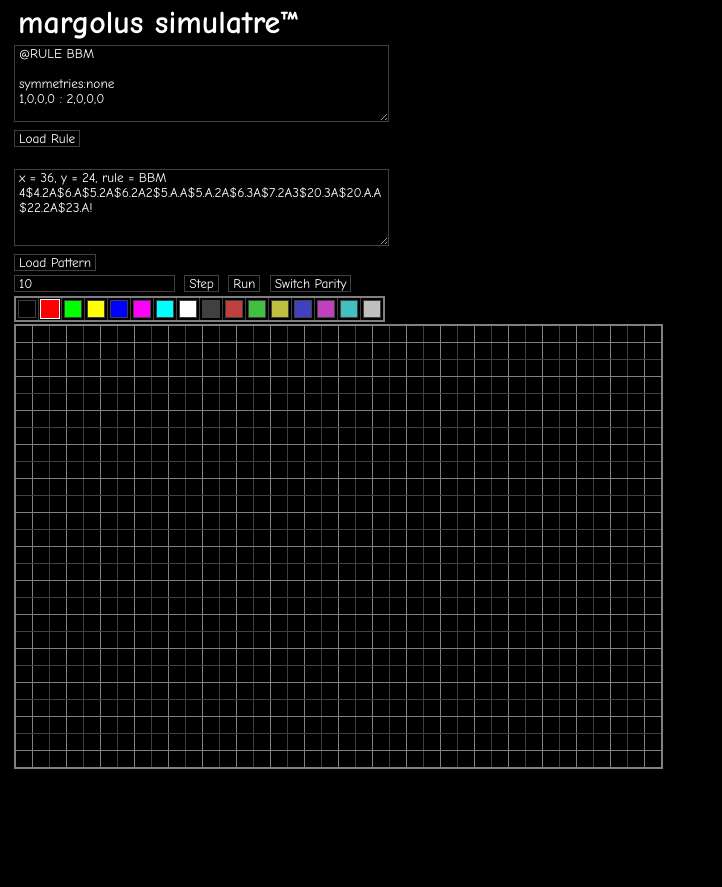
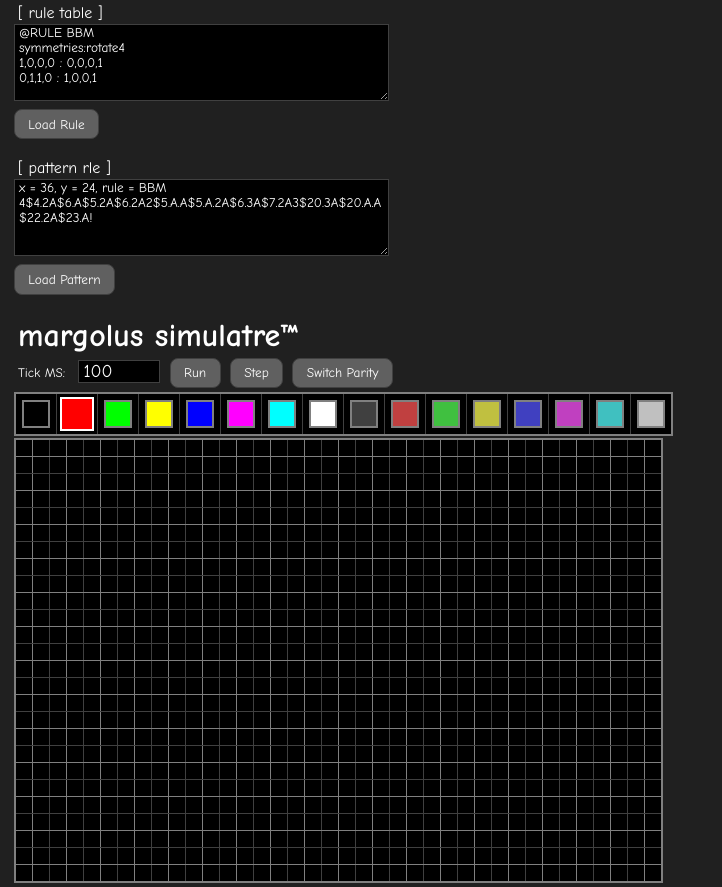
Before and after one commit to raffimolero/margolus-js, a plain HTML site: page index.html in a window 1280 px wide. Shown: the whole page, without its empty margins (0-722 px from the left). Before the commit the page ends 800 px from the top, so only its background shows below. Drawn offline with Linux system fonts and the light colour scheme.

Commit message:
visual overhaul. step now also pauses.

```diff
--- a/index.html
+++ b/index.html
@@ -4,30 +4,35 @@
     <link rel="stylesheet" href="style.css">
   </head>
   <body>
-    <h1>margolus simulatre™</h1>
     <!-- TODO: rule library -->
+    <!-- Rule Table -->
+    <label for="rule">[ rule table ]</label>
+    <br>
     <textarea rows="5" cols="50" id='rule' placeholder='Rule table'>@RULE BBM
-
-symmetries:none
-1,0,0,0 : 2,0,0,0
-
 symmetries:rotate4
 1,0,0,0 : 0,0,0,1
-2,0,0,0 : 0,0,0,2
 0,1,1,0 : 1,0,0,1
 </textarea>
     <br>
     <button onclick="getAndParseRule()">Load Rule</button>
     <br>
+
+    <br>
+
+    <!-- Pattern RLE -->
+    <label for="rle">[ pattern rle ]</label>
     <br>
     <textarea rows="5" cols="50" id='rle' placeholder='Pattern RLE'>x = 36, y = 24, rule = BBM
 4$4.2A$6.A$5.2A$6.2A2$5.A.A$5.A.2A$6.3A$7.2A3$20.3A$20.A.A$22.2A$23.A!</textarea>
     <br>
     <button onclick="getAndLoadRle()">Load Pattern</button>
     <br>
-    <input id='delay' type='number' placeholder='Run MS delay' value='10'>
-    <button id='step' onclick='step()'>Step</button>
-    <button id='run' onclick='run()'>Run</button>
+    <br>
+    <h1>margolus simulatre™</h1>
+    <label id='delay-label' for="delay">Tick MS:</label>
+    <input id='delay' type='number' placeholder='Run MS delay' value='100'>
+    <button id='run' onclick='toggleRun()'>Run</button>
+    <button id='step' onclick='stepButton()'>Step</button>
     <button id='parity' onclick="switchParity()">Switch Parity</button>
     <script src="main.js"></script>
   </body>
--- a/main.js
+++ b/main.js
@@ -70,7 +70,6 @@ function makeTile(x, y, w, h) {
     tile.update = state => {
         if (x == 0 || x == w - 1 || (y == 0) | (y == h - 1)) return;
         tile.set(state);
-        tile.updateBorders();
     };
     tile.updateBorders = () => {
         tile.style.borderTopColor = (y ^ parity) & 1 ? active : inactive;
@@ -90,6 +89,7 @@ function makeTile(x, y, w, h) {
     };
     tile.onmouseup = e => (hold = false);
     tile.onmouseenter = mouseSet;
+    tile.updateBorders();
     return tile;
 }
 
@@ -117,6 +117,7 @@ function margolus(a, b, c, d, rule) {
 }
 
 function makeGrid(w, h, rule) {
+    parity = 1;
     const grid = document.createElement('table');
     grid.step = () => {
         const rows = grid.childNodes;
@@ -148,8 +149,6 @@ function makeGrid(w, h, rule) {
             row.appendChild(makeTile(x, y, w, h));
         }
     }
-    parity = 1;
-    grid.updateBorders();
     return grid;
 }
 
@@ -378,29 +377,43 @@ function step() {
             'load something pls',
             'yes of course lemme just make a step with no feet'
         )
-    )
+    ) {
         grid.step();
+    }
 }
 
-function run() {
+function stepButton() {
+    step();
+    stop();
+}
+
+function stop() {
+    document.getElementById('run').innerHTML = 'Start';
+    clearInterval(timerInterval);
+    timerInterval = null;
+}
+
+function start() {
+    document.getElementById('run').innerHTML = 'Stop';
+    timerInterval = setInterval(step, document.getElementById('delay').value);
+}
+
+function toggleRun() {
     if (
         !funnyAssert(
             grid,
             'load pattern pls',
             'do you really expect me to run with no legs'
         )
-    )
+    ) {
         return;
+    }
+
     if (timerInterval) {
-        document.getElementById('run').innerHTML = 'Start';
-        clearInterval(timerInterval);
-        timerInterval = null;
+        stop();
     } else {
-        document.getElementById('run').innerHTML = 'Stop';
-        timerInterval = setInterval(
-            step,
-            document.getElementById('delay').value
-        );
+        step();
+        start();
     }
 }
 
--- a/style.css
+++ b/style.css
@@ -1,5 +1,5 @@
 body, * {
-  background-color: black;
+  background-color: #202020;
   color: white;
   font-family: Comic Sans MS;
   margin: 2px;
@@ -7,48 +7,74 @@ body, * {
 }
 
 input, textarea, button, .tile {
-  border: 1px #404040 solid;
+  border: 1px solid #404040;
+}
+
+button {
+  padding: 0.5em 1em;
+  background-color: #606060;
+  border-radius: 8px;
+}
+button:hover {
+  background-color: #808080;
+}
+button:active {
+  background-color: #404040;
+}
+
+input, textarea {
+  background-color: black;
+}
+
+#delay-label {
+  font-size: small;
+}
+input {
+  font-size: large;
 }
 
 table {
-  border: 2px #808080 solid;
+  border: 2px solid #808080;
   border-collapse: collapse;
-}
-
-label {
-  display: block;
 }
 
 button:hover {
   cursor: pointer;
 }
 
-.tile.palette:hover {
-  cursor: pointer;
-  height: 18px;
-  width: 18px;
-  margin: 1px;
-}
-
-.tile.palette:active {
-  height: 16px;
-  width: 16px;
-  margin: 2px;
-}
-
-.tile.palette.selected:not(:active) {
-  margin: 1px;
-  height: 18px;
-  width: 18px;
-
-}
-
-.tile.palette.selected {
-  border: 1px white solid;
+#delay {
+  width: 4em;
 }
 
 .tile {
   padding: 0;
+  width: 16px;
   height: 16px;
-  width: 16px;
+  background-color: black;
 }
+
+.tile.palette {
+  width: 24px;
+  height: 24px;
+  margin: 6px;
+  border: 2px solid #808080;
+}
+.tile.palette:hover {
+  cursor: pointer;
+  width: 28px;
+  height: 28px;
+  margin: 4px;
+}
+.tile.palette:active {
+  width: 24px;
+  height: 24px;
+  margin: 6px;
+}
+.tile.palette.selected:not(:hover) {
+  width: 30px;
+  height: 30px;
+  margin: 3px;
+}
+.tile.palette.selected {
+  border: 2px solid white;
+}
```
